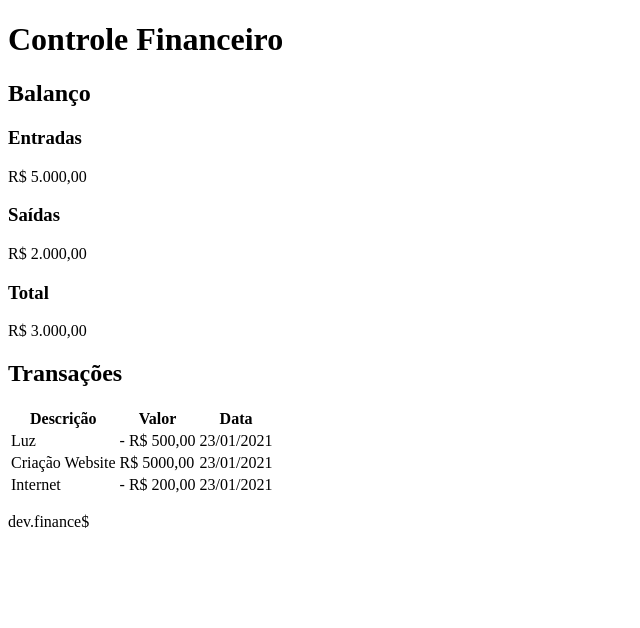
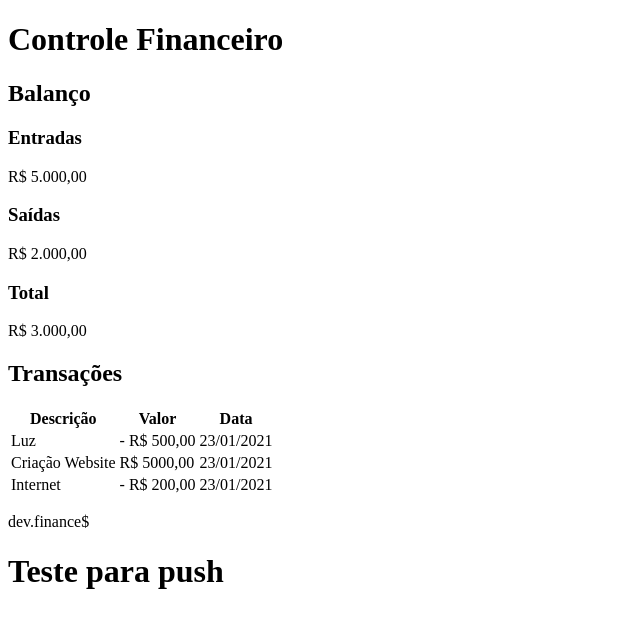
Before and after one commit to Jonathas-bonfim/ControleFinanceiro, a plain HTML site: page index.html in a window 1280 px wide. Shown: the whole page, without its empty margins (0-640 px from the left). Drawn offline with Linux system fonts and the light colour scheme.

Commit message:
Teste para push

```diff
--- a/index.html
+++ b/index.html
@@ -72,6 +72,6 @@
     <footer>
         <p>dev.finance$</p>
     </footer>
-
+    <h1>Teste para push</h1>
 </body>
 </html>
```
